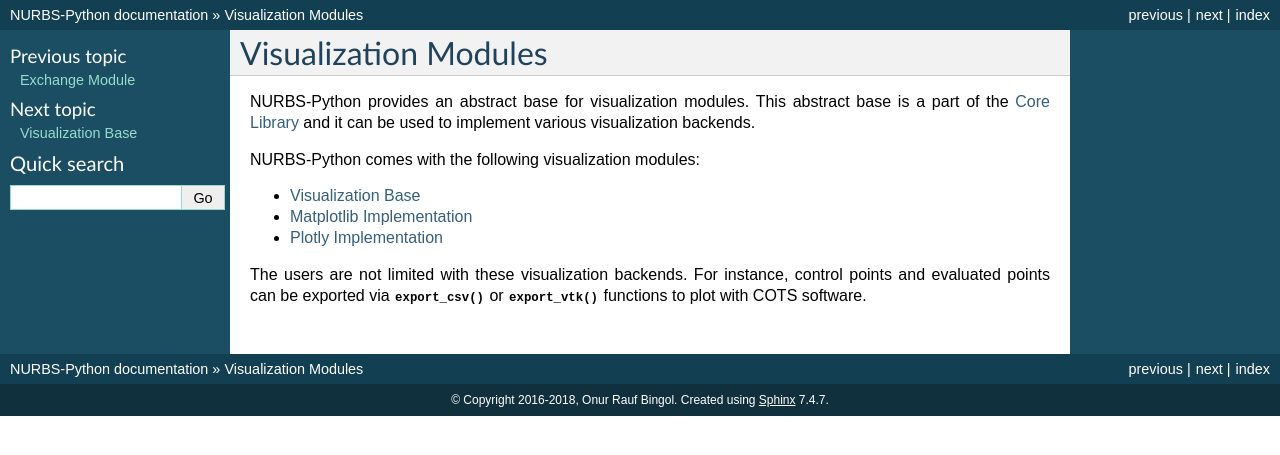
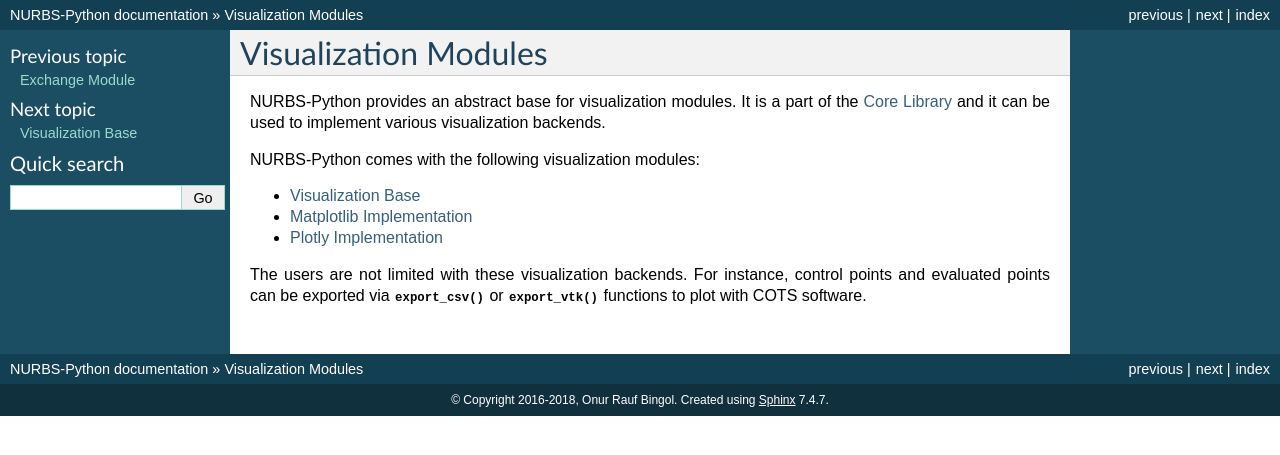
Before and after one commit to orbingol/NURBS-Python, a Sphinx documentation site: the page built from docs/modules_visualization.rst, in a window 1280 px wide. Shown: the top 455 px of the page. Built offline with Sphinx 7.4.7, drawn with Linux system fonts in a browser that asks for light colours; formulas are drawn with MathJax 3.

Commit message:
Update documentation

```diff
--- a/docs/module_convert.rst
+++ b/docs/module_convert.rst
@@ -3,5 +3,4 @@ Converters
 
 .. automodule:: geomdl.convert
     :members:
-    :exclude-members:
     :undoc-members:
--- a/docs/module_evaluators.rst
+++ b/docs/module_evaluators.rst
@@ -15,5 +15,4 @@ Included Evaluators
 
 .. automodule:: geomdl.evaluators
     :members:
-    :exclude-members:
     :undoc-members:
--- a/docs/modules_visualization.rst
+++ b/docs/modules_visualization.rst
@@ -1,8 +1,8 @@
 Visualization Modules
 ^^^^^^^^^^^^^^^^^^^^^
 
-NURBS-Python provides an abstract base for visualization modules. This abstract base is a part of the
-:doc:`Core Library <modules>` and it can be used to implement various visualization backends.
+NURBS-Python provides an abstract base for visualization modules. It is a part of the :doc:`Core Library <modules>`
+and it can be used to implement various visualization backends.
 
 NURBS-Python comes with the following visualization modules:
 
```
